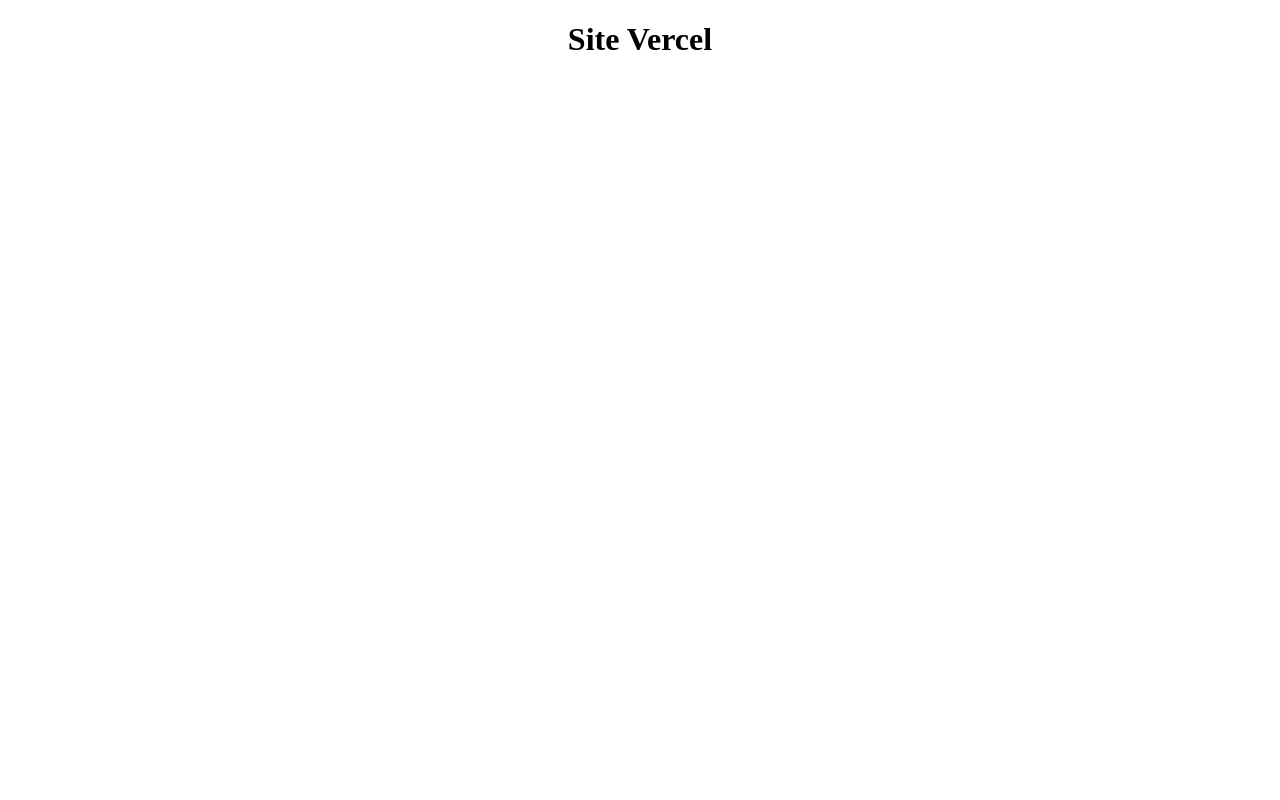
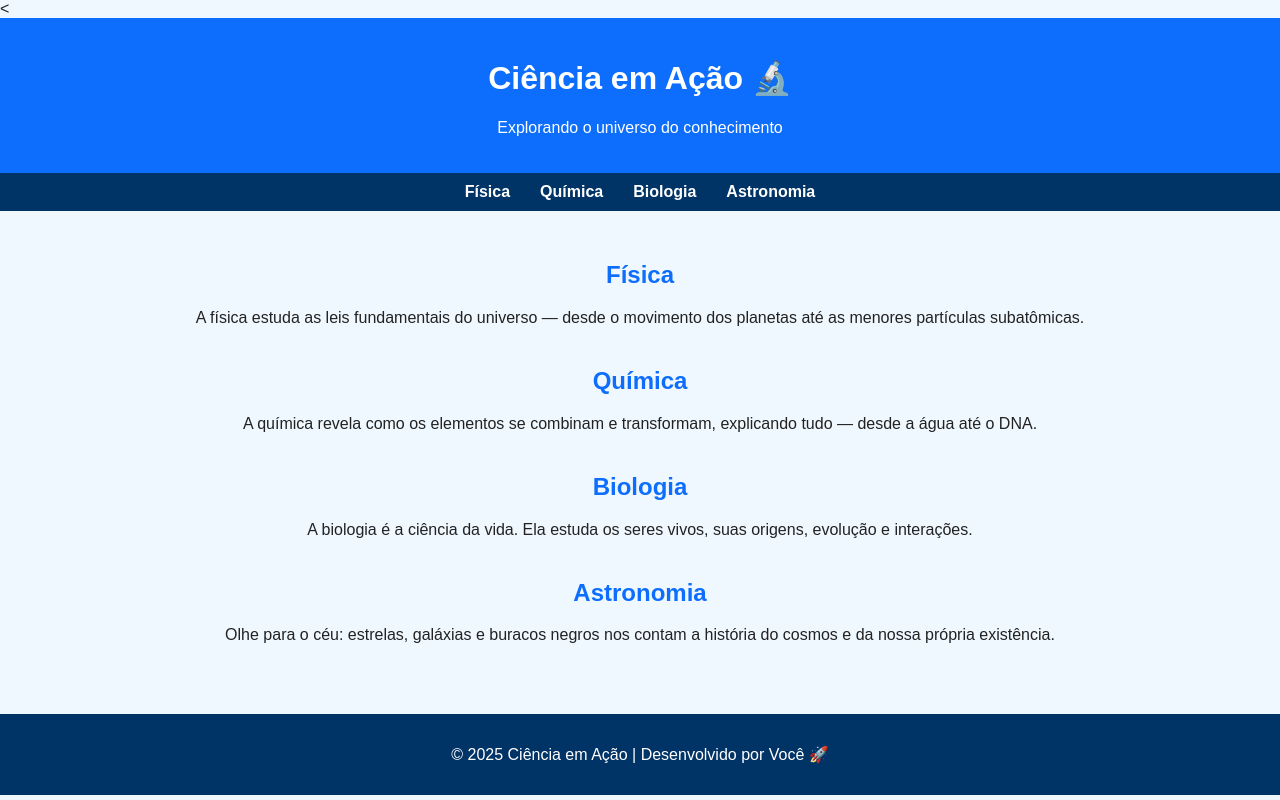
Before and after one commit to joao2024116-ceap/vercel, a plain HTML site: page index.html in a window 1280 px wide. Drawn offline with Linux system fonts and the light colour scheme.

Commit message:
Update index.html

```diff
--- a/index.html
+++ b/index.html
@@ -1,13 +1,100 @@
-<!DOCTYPE html>
-<html lang="en">
+<<!DOCTYPE html>
+<html lang="pt-BR">
 <head>
     <meta charset="UTF-8">
     <meta name="viewport" content="width=device-width, initial-scale=1.0">
-    <title>Document</title>
+    <title>Ciência em Ação</title>
+    <style>
+        body {
+            font-family: Arial, Helvetica, sans-serif;
+            margin: 0;
+            background-color: #f0f8ff;
+            color: #222;
+        }
+
+        header {
+            background-color: #0d6efd;
+            color: white;
+            text-align: center;
+            padding: 20px 0;
+        }
+
+        nav {
+            background-color: #003366;
+            display: flex;
+            justify-content: center;
+            gap: 30px;
+            padding: 10px 0;
+        }
+
+        nav a {
+            color: white;
+            text-decoration: none;
+            font-weight: bold;
+        }
+
+        nav a:hover {
+            text-decoration: underline;
+        }
+
+        main {
+            padding: 30px;
+            text-align: center;
+        }
+
+        section {
+            margin-bottom: 40px;
+        }
+
+        h2 {
+            color: #0d6efd;
+        }
+
+        footer {
+            background-color: #003366;
+            color: white;
+            text-align: center;
+            padding: 15px;
+        }
+    </style>
 </head>
 <body>
-    <center>
-        <h1>Site Vercel</h1>
-    </center>
+    <header>
+        <h1>Ciência em Ação 🔬</h1>
+        <p>Explorando o universo do conhecimento</p>
+    </header>
+
+    <nav>
+        <a href="#fisica">Física</a>
+        <a href="#quimica">Química</a>
+        <a href="#biologia">Biologia</a>
+        <a href="#astronomia">Astronomia</a>
+    </nav>
+
+    <main>
+        <section id="fisica">
+            <h2>Física</h2>
+            <p>A física estuda as leis fundamentais do universo — desde o movimento dos planetas até as menores partículas subatômicas.</p>
+        </section>
+
+        <section id="quimica">
+            <h2>Química</h2>
+            <p>A química revela como os elementos se combinam e transformam, explicando tudo — desde a água até o DNA.</p>
+        </section>
+
+        <section id="biologia">
+            <h2>Biologia</h2>
+            <p>A biologia é a ciência da vida. Ela estuda os seres vivos, suas origens, evolução e interações.</p>
+        </section>
+
+        <section id="astronomia">
+            <h2>Astronomia</h2>
+            <p>Olhe para o céu: estrelas, galáxias e buracos negros nos contam a história do cosmos e da nossa própria existência.</p>
+        </section>
+    </main>
+
+    <footer>
+        <p>© 2025 Ciência em Ação | Desenvolvido por Você 🚀</p>
+    </footer>
 </body>
 </html>
```
